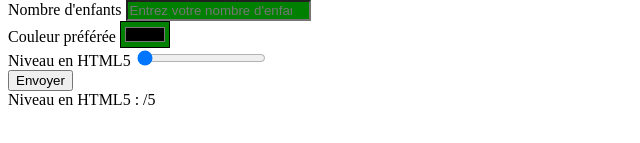
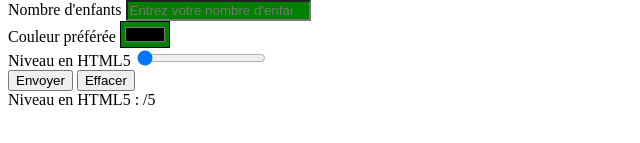
Before and after one commit to jeangadsic/repo-learnabout-github, a plain HTML site: page index.html in a window 1280 px wide. Shown: the part 197-340 px from the top of the page, without its empty margins (0-640 px from the left). Drawn offline with Linux system fonts and the light colour scheme.

Commit message:
index.html - ajout d'un bouton reset

```diff
--- a/index.html
+++ b/index.html
@@ -73,6 +73,7 @@
 		</div>
 		<div>
 			<button type="submit">Envoyer</button>
+			<button type="reset">Effacer</button>
 		</div>
 	</form>
 
```
